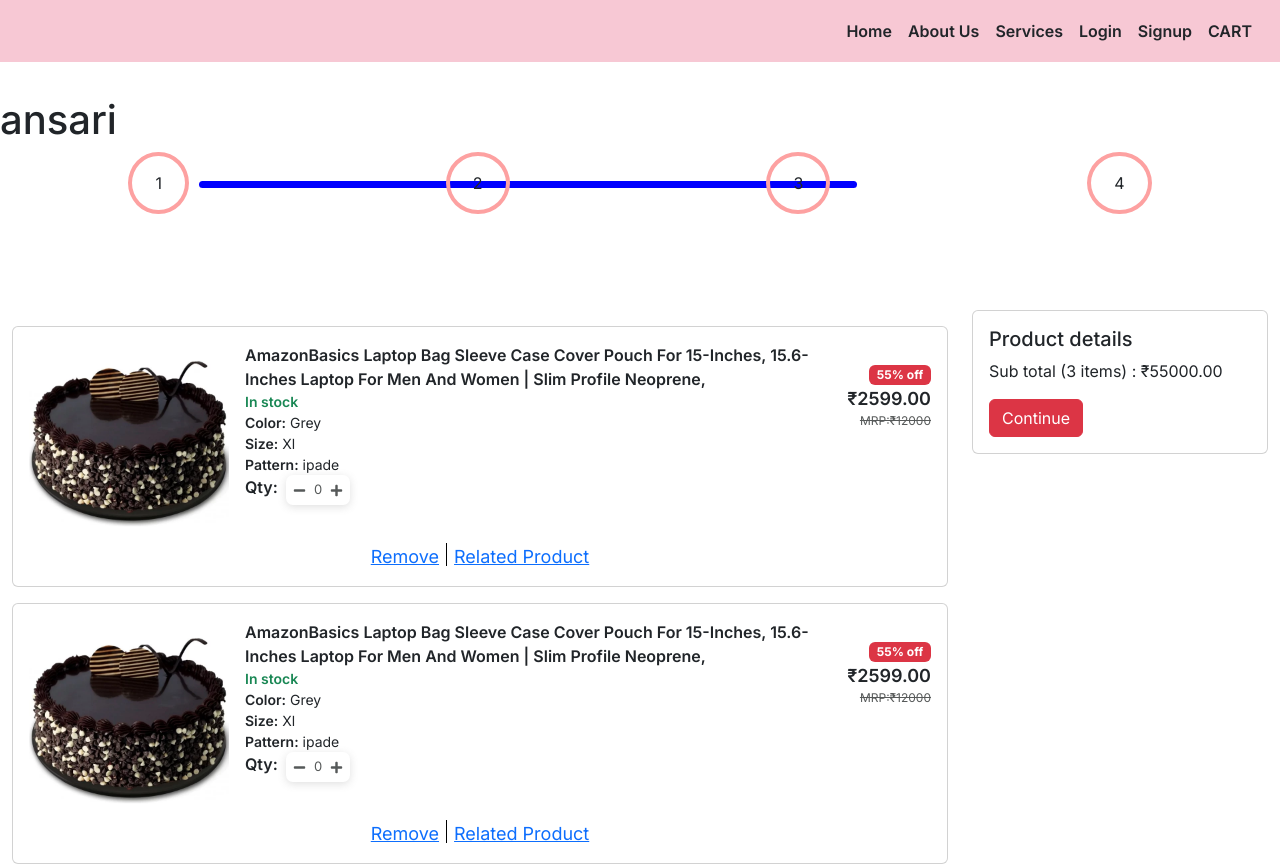
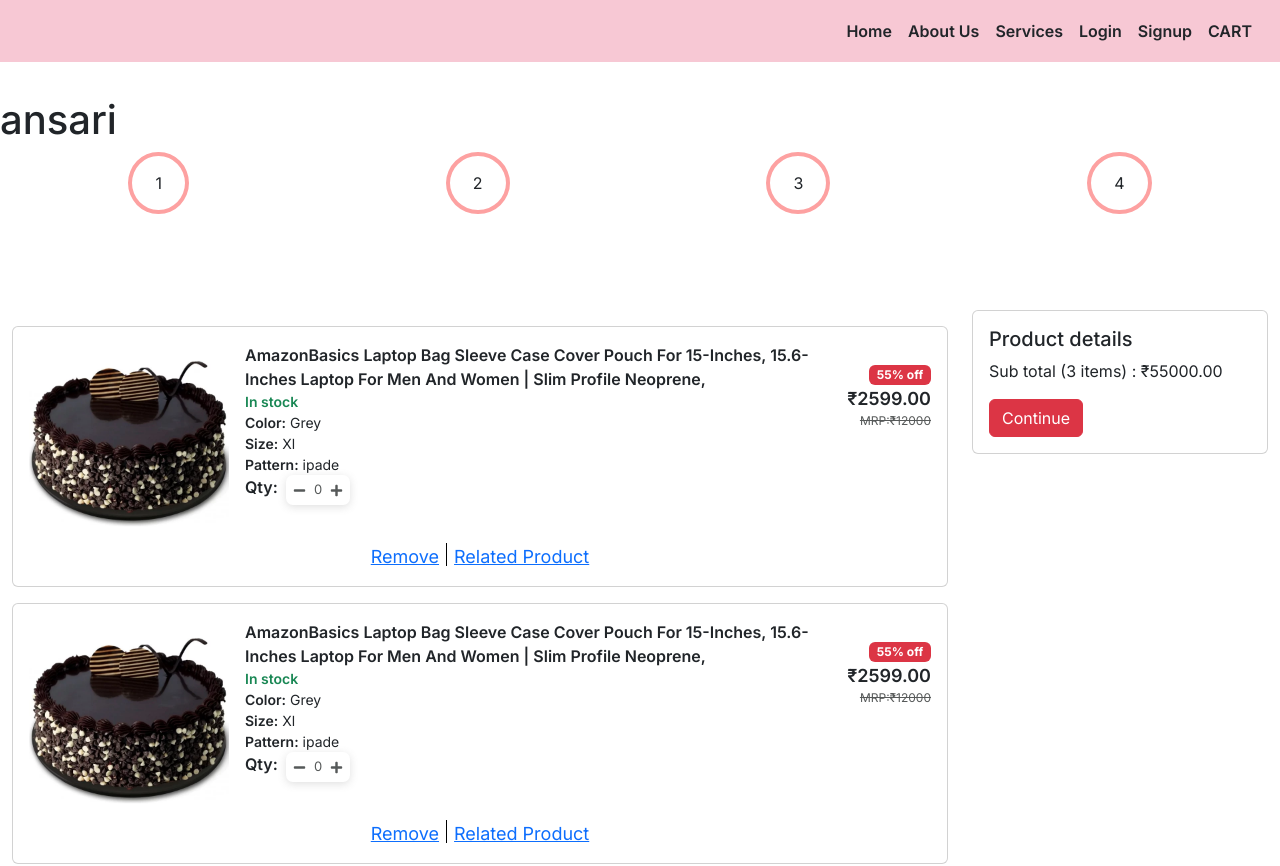
Before and after one commit to avez07/client, a Next.js app: page /dashboard/add-to-cart in a window 1280 px wide. Shown: the top 866 px of the page. Built offline with nearby package versions, Linux system fonts and the light colour scheme.

Commit message:
add to cart complteed

```diff
--- a/public/css/style.css
+++ b/public/css/style.css
@@ -177,12 +177,12 @@
 padding: 15px 23px;
 position: relative;
   }
-  #steps .step:not(:last-child)::before{
+  #steps .step:not(:last-child)::after{
     content: '';
     width: 0px;
     height: 7px;
     display: block;
-    left: 67px;
+    left: 57px;
     top: 25px;
     position: absolute;
     background: red;
@@ -191,12 +191,11 @@
   /* #steps .done:not(:last-child)::before{
     width: 340px !important;
     transition: all 3s;
-  } */
-  #steps .done:nth-child(n+1):before{
-    width: 340px !important;
-    background: blue;
-    transition: all 3s;
+  }*/
+  #steps .done:last-child{
+    padding: 200px;
   }
+
 
 
 
--- a/src/app/common/step-progressbar.js
+++ b/src/app/common/step-progressbar.js
@@ -1,35 +1,47 @@
 "use client"
-import React, { useEffect } from 'react';
-import "../../../public/css/style.css"
+import React, { useEffect, useRef } from 'react';
+import { usePathname } from 'next/navigation';
 
-const progressbar = ()=> {
+const Progressbar = (isactive) => {
+  const pathname = usePathname();
+  console.log(pathname)
+// if (condition) {
 
-    useEffect(() => {
-        const steps = document.querySelectorAll('.step');
-        let foundActive = false;
-        steps.forEach((step, index) => {
-          if (!foundActive) {
-            if (!step.classList.contains('active')) {
-              step.classList.add('done');
-              // step.innerHTML = '<i class="icon-ok"></i>';
-            } else {
-              foundActive = true; // Set the flag to true if an element with 'active' class is found
-            }
-          }
-        });
-      }, []);
+// }
+  // useEffect(() => {
+  //   const steps = stepsRef.current.querySelectorAll('.step');
+  //   let foundActive = false;
 
-    return (
-        <>
-        <div id="steps">
-          <div className="step" data-desc="Listing information">1</div>
-          <div className="step" data-desc="Photos & Details">2</div>
-          <div className="step active " data-desc="Review & Post">3</div>
-          <div className="step" data-desc="Your order">4</div>
+  //   steps.forEach((step) => {
+  //     if (!foundActive) {
+  //       if (!step.classList.contains('active')) {
+  //         step.classList.add('done');
+  //         // step.innerHTML = '<i class="icon-ok"></i>';
+  //       } else {
+  //         foundActive = true; // Set the flag to true if an element with 'active' class is found
+  //       }
+  //     }
+  //   });
+  // }, []);
+
+  return (
+    <>
+      <div id="steps">
+        <div className={`step ${isactive === 0 ? 'active':''}`} data-desc="Listing information">
+          1
         </div>
-        </>
+        <div className={`step ${isactive === 0 ? 'active':''}`} data-desc="Photos & Details">
+          2
+        </div>
+        <div className={`step ${isactive === 0 ? 'active':''}`} data-desc="Review & Post">
+          3
+        </div>
+        <div className={`step ${isactive === 0 ? 'active':''}`} data-desc="Your order">
+          4
+        </div>
+      </div>
+    </>
+  );
+};
 
-    );
-
-}
-export default progressbar
+export default Progressbar;
--- a/src/app/dashboard/add-to-cart/layout.js
+++ b/src/app/dashboard/add-to-cart/layout.js
@@ -2,6 +2,8 @@
 
 import Progress from "../../common/step-progressbar"
 import { Inter } from 'next/font/google'
+import '/public/css/style.css';
+
 
 
 
--- a/src/app/dashboard/add-to-cart/page.js
+++ b/src/app/dashboard/add-to-cart/page.js
@@ -7,7 +7,7 @@
 import Link from "next/link";
 import { useRouter } from "next/navigation";
 
-const AddCart = () => {
+const AddCart = (isactive) => {
   const router = useRouter();
   const [quantities, setQuantities] = useState(
     Array.from({ length: 4 }, () => 0)
```
